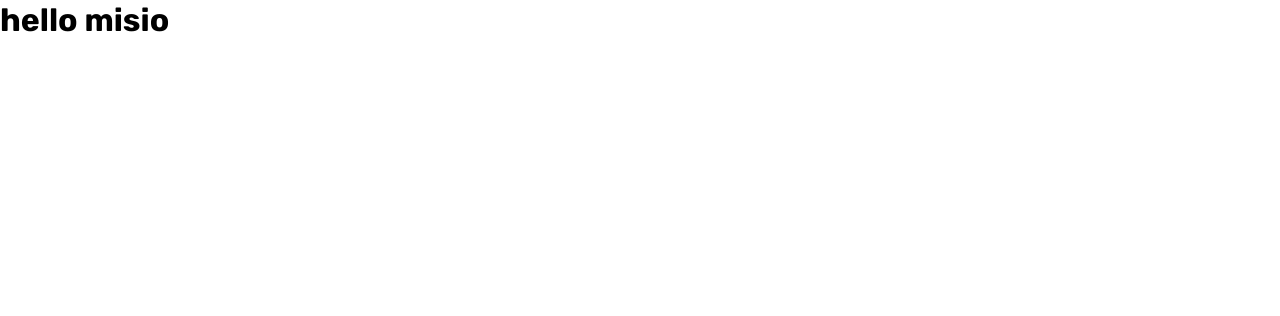
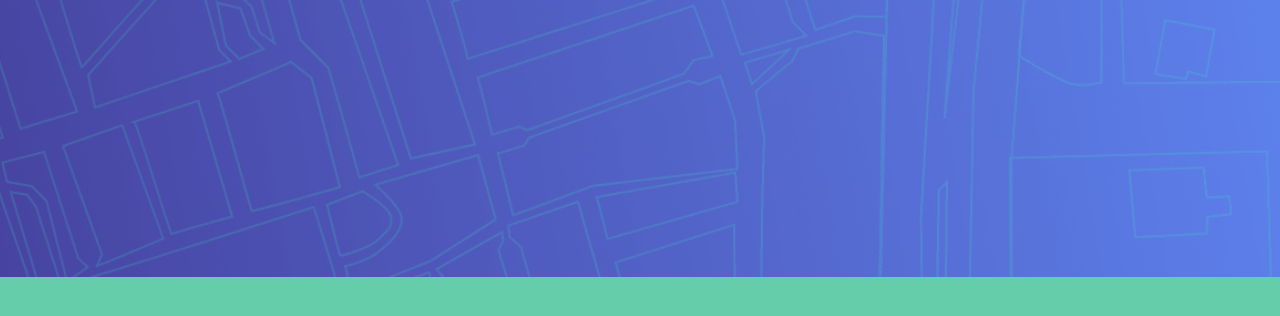
Before and after one commit to mtyszko/ip_tracker, a React (Create React App) app: page / in a window 1280 px wide. Shown: the top 316 px of the page. Built offline with nearby package versions, Linux system fonts and the light colour scheme.

Commit message:
add Main.js
add Main layout component

```diff
--- a/src/App.js
+++ b/src/App.js
@@ -1,8 +1,11 @@
 import React from 'react';
+
+import Main from 'layouts/Main';
+
 import './App.css';
 
 function App() {
-  return <h1>hello misio</h1>;
+  return <Main />;
 }
 
 export default App;
--- /dev/null
+++ b/src/layouts/Main.js
@@ -0,0 +1,39 @@
+import React from 'react';
+import styled from 'styled-components';
+import PropTypes from 'prop-types';
+
+import bgimg from 'assets/pattern-bg.png';
+
+const Wrapper = styled.div`
+  width: 100vw;
+  height: 100vh;
+  overflow: hidden;
+`;
+
+const Header = styled.header`
+  height: 298px;
+  background-color: cornflowerblue;
+  background: url(${bgimg});
+  background-size: cover;
+  background-repeat: no-repeat;
+  background-position: top center;
+  @media (min-width: 1128px) {
+    height: 277px;
+  }
+`;
+
+const MapContainer = styled.section`
+  height: 100%;
+  background-color: mediumaquamarine;
+`;
+
+const Main = () => (
+  <Wrapper>
+    <Header />
+    <MapContainer />
+  </Wrapper>
+);
+
+Main.propTypes = {};
+
+export default Main;
```
Also changed, not shown: 1 other file (tests, documents, lock files or other folders).
